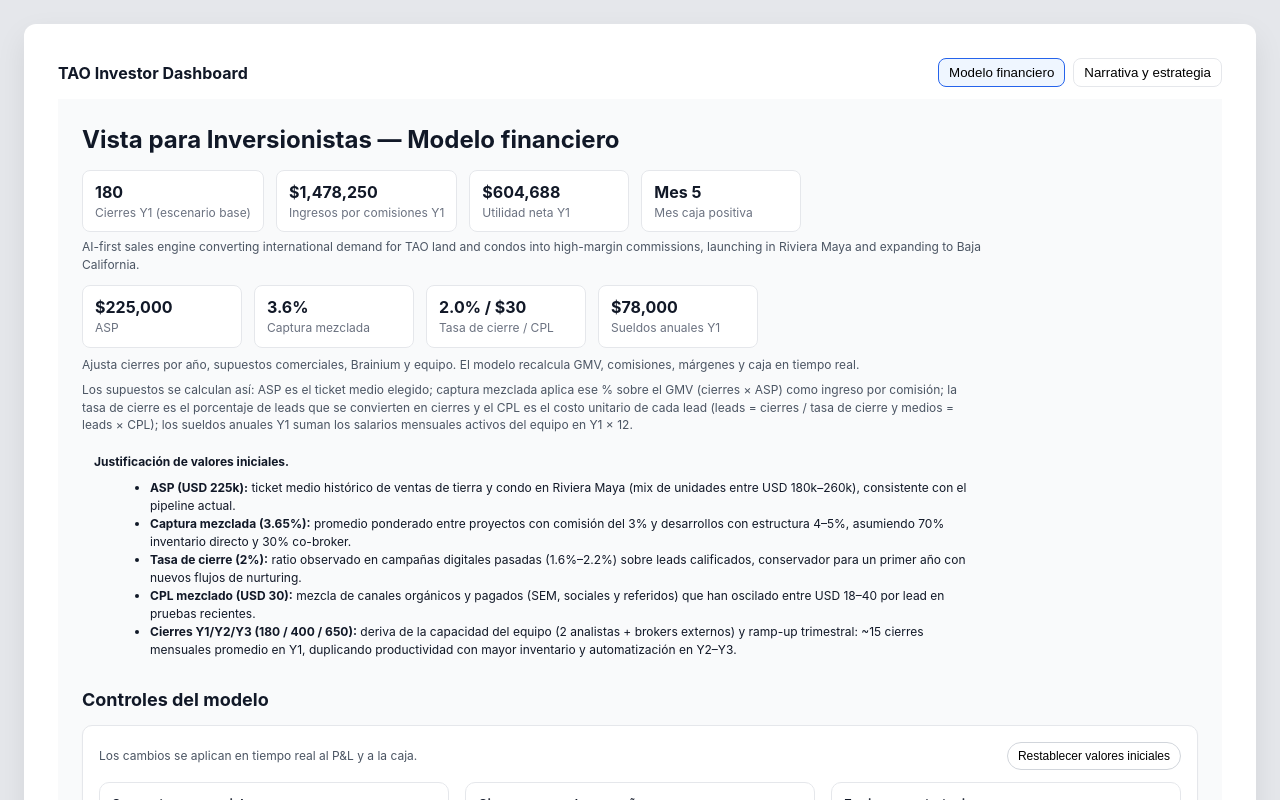
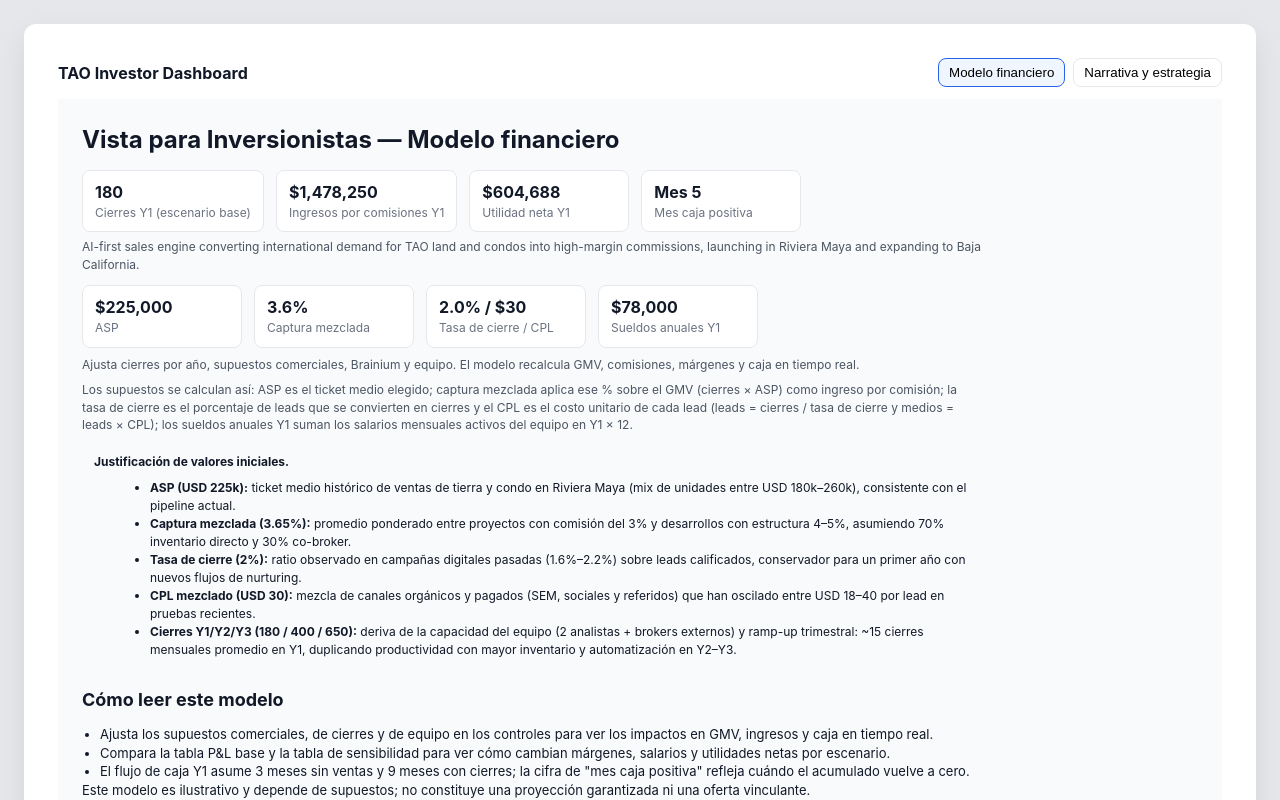
Before and after one commit to Tao2025-code/tao-ai-sales-agent, a React (Vite) app in the folder tao-ai-sales-agents/: page / in a window 1280 px wide. Shown: the top 800 px of the page. Built offline with nearby package versions, Linux system fonts and the light colour scheme.

Commit message:
Add guidance for reading investor model

```diff
--- a/tao-ai-sales-agents/src/TaoDashboard.tsx
+++ b/tao-ai-sales-agents/src/TaoDashboard.tsx
@@ -684,6 +684,27 @@
         </div>
       </header>
 
+      <Section title="Cómo leer este modelo">
+        <ul className={styles.ul as unknown as string} style={styles.ul}>
+          <li>
+            Ajusta los supuestos comerciales, de cierres y de equipo en los controles para ver los
+            impactos en GMV, ingresos y caja en tiempo real.
+          </li>
+          <li>
+            Compara la tabla P&L base y la tabla de sensibilidad para ver cómo cambian márgenes,
+            salarios y utilidades netas por escenario.
+          </li>
+          <li>
+            El flujo de caja Y1 asume 3 meses sin ventas y 9 meses con cierres; la cifra de "mes
+            caja positiva" refleja cuándo el acumulado vuelve a cero.
+          </li>
+        </ul>
+        <p className={styles.pSmall as unknown as string} style={styles.pSmall}>
+          Este modelo es ilustrativo y depende de supuestos; no constituye una proyección
+          garantizada ni una oferta vinculante.
+        </p>
+      </Section>
+
       {/* Controles */}
       <Section title="Controles del modelo">
         <Card>
```
